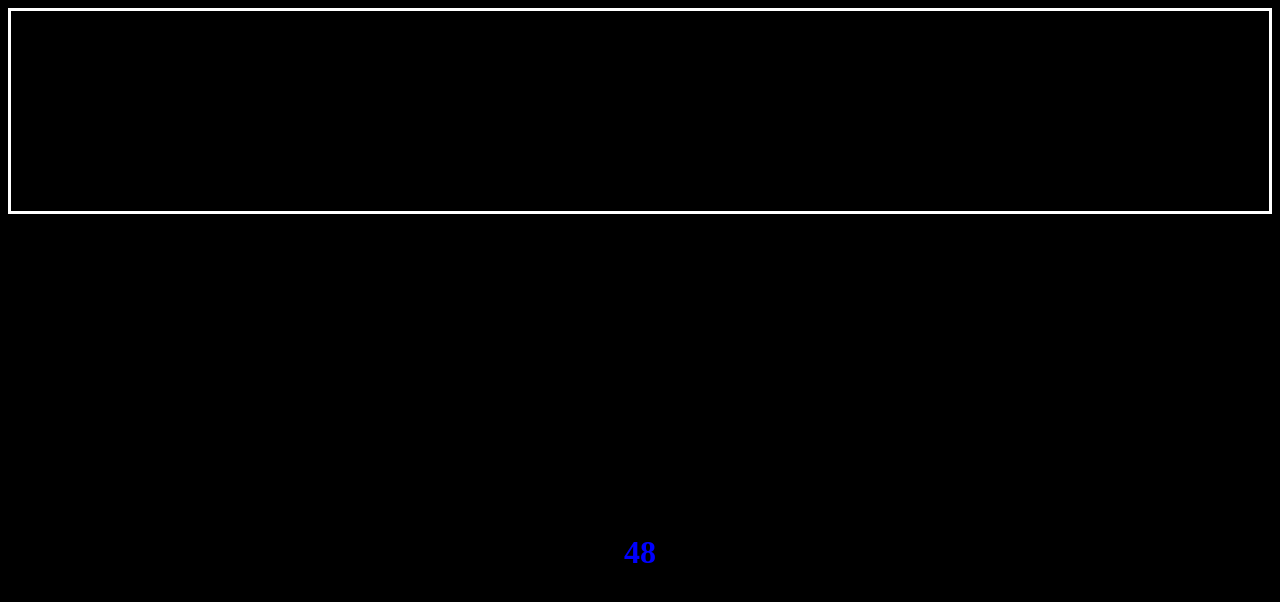
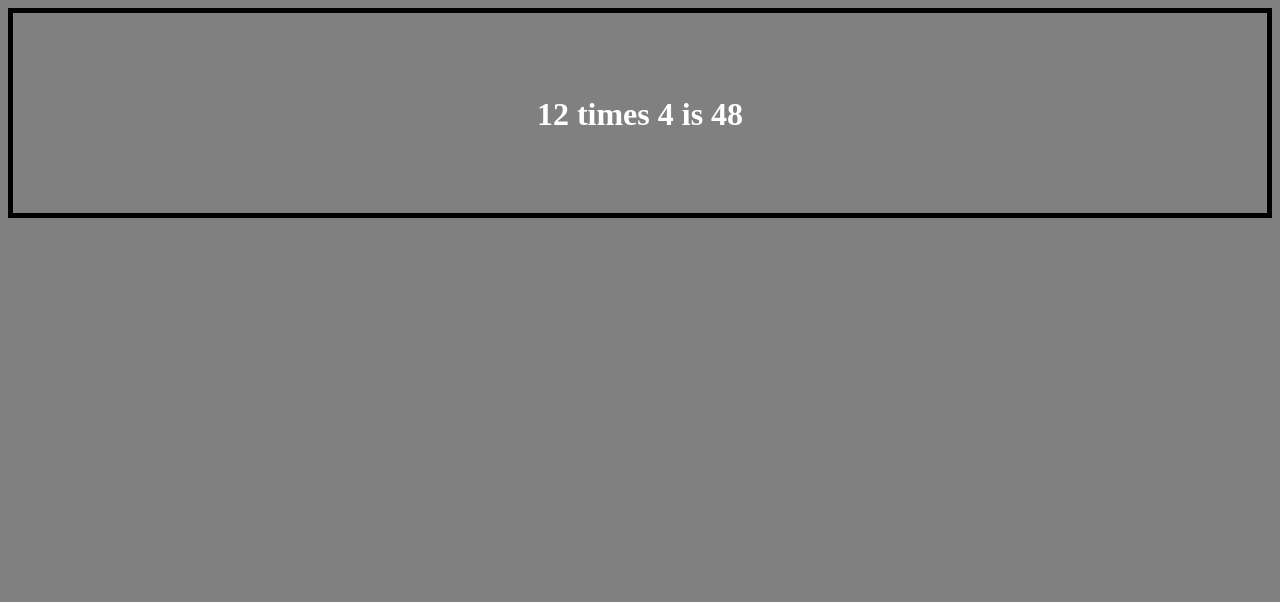
Before and after one commit to HaskizMe/cs220, a plain HTML site: page 6.3 Create Functions/Functions.html in a window 1280 px wide. Drawn offline with Linux system fonts and the light colour scheme.

Commit message:
put in zip file

```diff
--- a/6.3 Create Functions/Functions.html
+++ b/6.3 Create Functions/Functions.html
@@ -5,15 +5,15 @@
     <title>Functions page</title>
     <style>
       body{
-        background:black;
+        background:grey;
       }
       h1{
-        color: blue;
+        color: white;
       }
       .center {
         line-height: 200px;
         height: 200px;
-        border: 3px solid white;
+        border: 5px solid black;
         text-align: center;;
 }
 .center h1 {
@@ -25,9 +25,9 @@
   </head>
   <body>
     <div class="center">
-<h2>12 times 4 <br>is </h2>
+<h1>12 times 4 is </h1>
+<h1></h1>
 <h1 id = "demo"></h1>
-    <!-- <h1 id = "demo"></h1> -->
   </div>
 
     <script>
```
Also changed, not shown: 1 other file.
